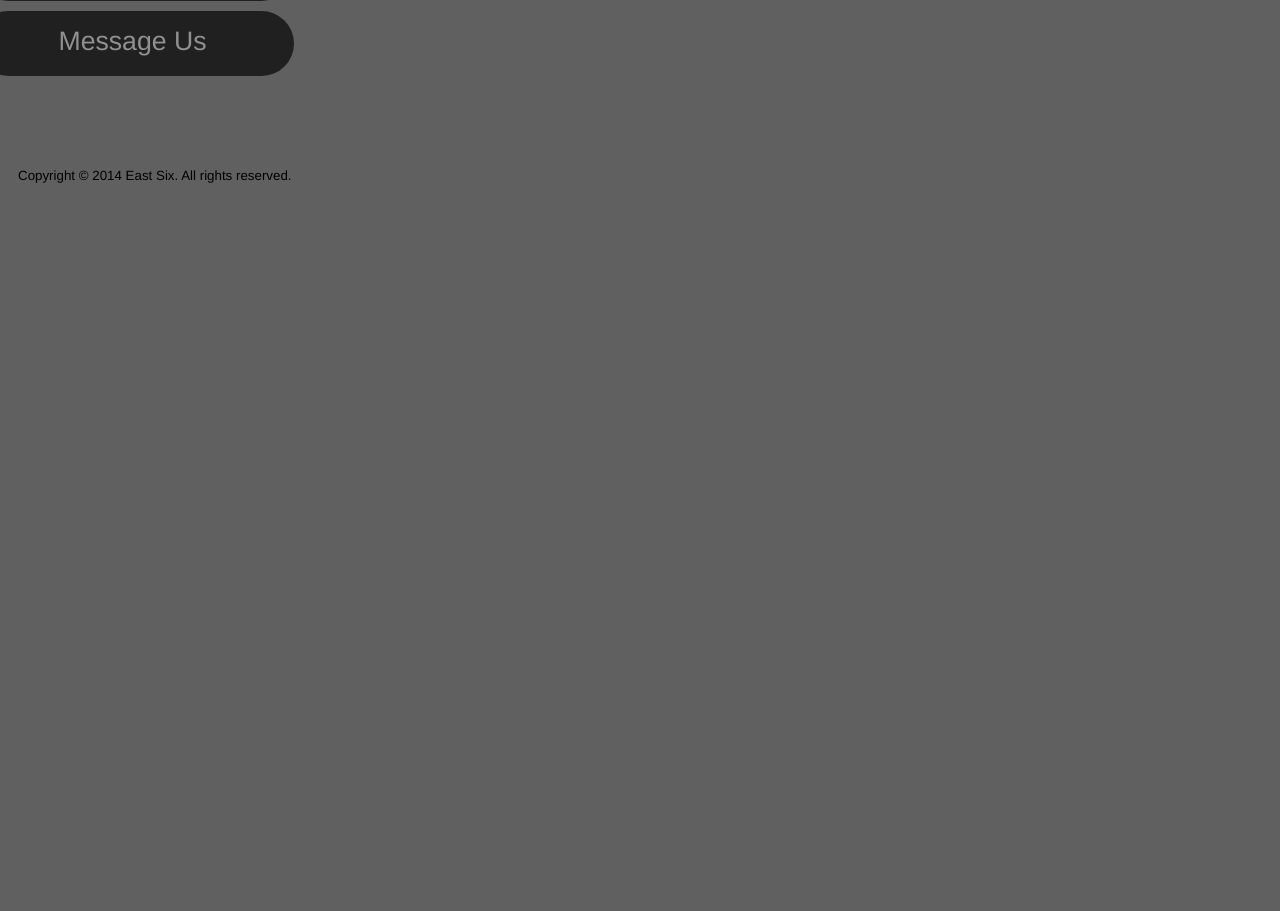
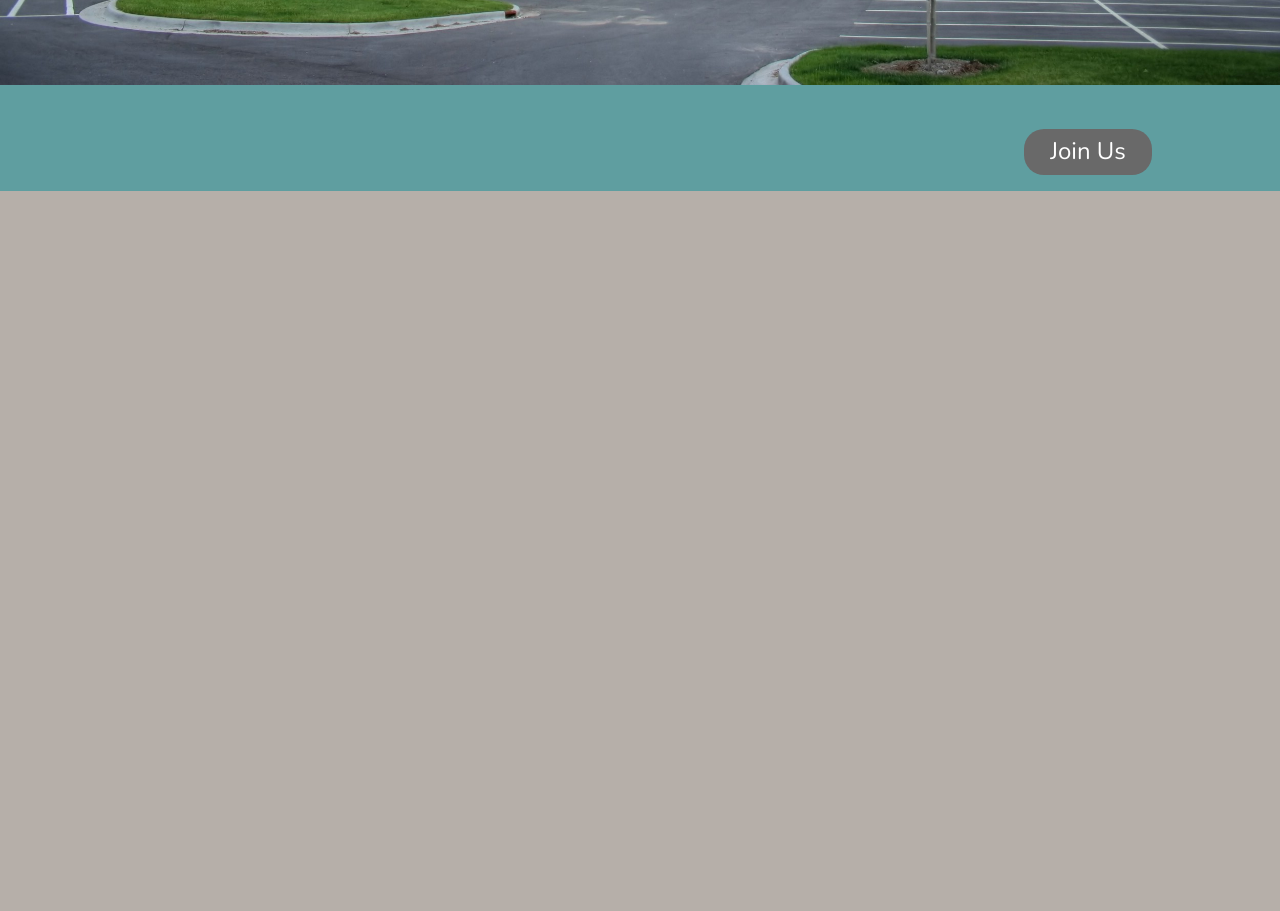
Before and after one commit to theshteves/east-six, a PHP site: page / in a window 1280 px wide. Shown: the part 609-1520 px from the top of the page. Before the commit the page ends 800 px from the top, so only its background shows below. Run offline with PHP 8.4, Linux system fonts and the light colour scheme; some libraries are stand-ins or nearby versions.

Commit message:
new page layout

```diff
--- a/index.css
+++ b/index.css
@@ -1,136 +1,61 @@
 * {
-    font-family: helvetica;
+    font-family: Nunito;
 }
 
-
-/*----- index.html content -----*/
-
-
 main {
-    background-color: #909090;
-    width: 55%;
-    height: 75%;
+    background-color: #B6AFA9;
     display: block;
-    margin: 0 auto;
+    position: absolute;
+    height: 100%;
+    top: 90%;
+    left: 0;
+    width: 100%;
+    background-position: center bottom;
+}
+#toolbar {
+    background-color: #5F9EA0;
+    display: block;
+    position: absolute;
+    top: 0;
+    width: 100%;
+    height: 10%;
+}
+#join {
+    background-color: #696969;
+    color: white;
+    display: block;
+    position: absolute;
+    height: 50%;
+    width: 10%;
+    bottom: 20%;
+    right: 10%;
+    padding-top: .5%;
     text-align: center;
-}
-h2 {
-    padding-top: 25px;
-}
-h3 {
-    margin-top: -15px;
-    color: #303030;
-}
-iframe {
-    width: 85%;
-    height: 100%;
-    padding-bottom: 20px;
+    font-size: 18pt;
+    border-radius: 20px;
 }
 
+/* ----- Fixed Content ----- */
 
-/*----- Left-hand column -----*/
-
-
-nav {
-    text-align: center;
-    position: fixed;
-    display: block;
-}
-#logo {
-    background: radial-gradient(circle, #ffffff, #a0a0a0, #606060, #606060);
-    border-bottom: 25px;
-    padding: -20px 0px 0px -20px;
-    position: fixed;
-    transform: rotate(-45deg);
-    left: 60px;
-}
-#logo:hover {
-    -webkit-animation:spin 2s cubic-bezier(.75,0,.25,1) infinite;
-}
-    @-webkit-keyframes spin { 100% { -webkit-transform: rotate(-405deg); } }
-#counter {
-    background-color: #303030;
-    border-radius: 30px;
-    margin: -25px 20px 0px 50px;
+header {
+    background-color: #696969;
+    opacity: .85;
     display: block;
     position: fixed;
-    top: 265px;
-    padding: 4px 40px 0px 40px;
+    top: 0;
+    left: 0;
+    width: 100%;
+    height: 10%;
 }
-#footer {
+h1 {
+    text-align: center;
+    color: white;
+}
+#wallpaper {
+    background-attachment: fixed;
+    display: block;
     position: fixed;
-    bottom: -5px;
-    font-size: 10pt;
-    margin-left: 10px;
+    width: 100%;
+    top: -20%;
+    left: 0;
 }
-
-
-/*----- Navigation Menu -----*/
-
-
-.tab:first-of-type {
-    margin-top: 300px;
-}
-.tab {
-    background-color: #202020;
-    color: #909090;
-    display: block;
-    margin: 10px 32px 10px -32px;
-    width: 288px;
-    height: 50px;
-    border-radius: 200px;
-    padding: 15px 30px 0px 0px;
-    font-size: 20pt;
-    text-decoration: none;
-    text-indent: 25px;
-}
-.tab:hover {
-    background-color: #B0B0B0;
-    border-radius: 10px;
-    color: black;
-}
-
-
-/*----- Right-hand column -----*/
-
-
-aside {
-    position: fixed;
-    display: block;
-    bottom: 0;
-    top: 0;
-    right: 17px;
-    border-left: 10%;
-    height: 75%;
-    margin-top: 193px;
-}
-#ad {
-    display: inline;
-    position: fixed;
-    float: right;
-    top: 0;
-    text-decoration: none;
-}
-h5 {
-    color: white;
-    display: inline;
-    position: relative;
-    top: 20px;
-    right: -75px;
-}
-#ad>img {
-    padding-top: 20px;
-    border-top: 0px;
-    height: 135px;
-    width: 275px;
-    border-radius: 15px;
-    background-color: white;
-}
-#ad>img:hover{
-    background-color: black;
-}
-#rwindow {
-    border-radius: 15px;
-    border-left: 10px;
-    padding-bottom: 0px;
-}
--- a/index.html
+++ b/index.html
@@ -1,50 +1,33 @@
 <!DOCTYPE html>
 <html>
   <head>
+    <title>East Six Modern</title>
+
     <link type="text/css" rel="stylesheet" href="index.css">
-    <link type="text/css" rel="icon" href="content/favicon.ico">
+    <link type="text/css" rel="stylesheet" href="http://fonts.googleapis.com/css?family=Nunito" />
+    <link type="text/css" rel="stylesheet" href="http://ajax.googleapis.com/ajax/libs/jqueryui/1.11.2/themes/smoothness/jquery-ui.css" />
 
-    <title>East Six</title>
+    <script type="text/javascript"
+      src="http://ajax.googleapis.com/ajax/libs/jquery/2.1.1/jquery.min.js"></script>
+    <script type="text/javascript"
+      src="http://ajax.googleapis.com/ajax/libs/jqueryui/1.11.2/jquery-ui.min.js"></script>
+    <script type="text/javascript" src="index.js"></script>
   </head>
 
-  <body bgcolor="#606060">
+  <body bgcolor="#5F9EA0">
+    <img id="wallpaper" src="content/wallpaper.jpg"></img>
 
-    <nav>
-      <img id="logo" src="content/eastsix.png">
-      <p id="counter"><a href="#" title="Visits"><img src="http://counter6.statcounterfree.com/private/freecounterstat.php?c=97c9b1d54f4e0efac156a6213845cc93" border="0" title="Visits" alt="Visits"></a></p>
-
-      <a class="tab" href="index.html">Home</a>
-      <a class="tab" href="mix.html">~The Mix Doctor~</a>
-      <a class="tab" href="events.html">Events</a>
-      <a class="tab" href="about.html">About</a>
-      <a class="tab" href="message.html">Message Us</a>
-
-      <p id="footer">Copyright &copy 2014 East Six. All rights reserved.</p>
-    </nav>
+    <header>
+      <h1>East Six</h1>
+    </header>
 
     <main>
-      <h2>Public Service Announcement</h2>
-      <h3>Posted November 4th, 2014</h3>
-      <iframe src="content/Response1.pdf" hname="notice" id="notice" marginheight="0" frameborder="0" onLoad="autoResize('notice')";></iframe>
+
+      <div id="toolbar">
+        <div id="join">Join Us</div>
+      </div>
+
     </main>
-
-    <aside>
-        <a id="ad" href="mix.html"><h5>~The Mix Doctor~</h5><img src="content/drinks.png" /></a>
-        <a id="rwindow" class="twitter-timeline" href="https://twitter.com/EastSixNews" data-widget-id="515763083847811072">_______________________________</a>
-
-           <script>
-            !function(d,s,id) {
-            var js, fjs = d.getElementsByTagName(s)[0], p = /^http:/.test(d.location)?'http':'https';
-
-            if (!d.getElementById(id)) {
-              js = d.createElement(s);
-              js.id = id;
-              js.src = p + "://platform.twitter.com/widgets.js";
-              fjs.parentNode.insertBefore(js,fjs);
-            }}
-            (document,"script","twitter-wjs");
-        </script>
-    </aside>
 
   </body>
 </html>
--- /dev/null
+++ b/index.js
@@ -0,0 +1,18 @@
+$(document).ready( function() {
+    $("#wallpaper").fadeOut(1);
+    $("main").toggle("slide", {direction: "up"}, 1);
+
+    $("#wallpaper").delay(2000).fadeIn(2000);
+    $("main").delay(3000).toggle("slide", {direction: "down", distance: 100}, 500);
+
+    $(window).on("scroll", function() {
+       var navHeight = $(window).height() - 80;
+             if ($(window).scrollTop() > navHeight) {
+                 $("#toolbar").css("position","fixed");
+             }
+             else {
+                 $("#toolbar").css("position","absolute");
+             }
+    });
+
+});
```
Also changed, not shown: content/wallpaper.jpg (added), 1 other file.
